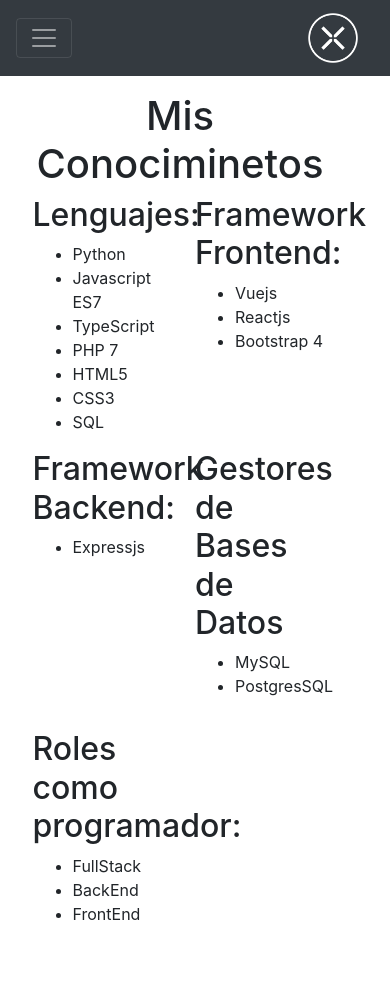
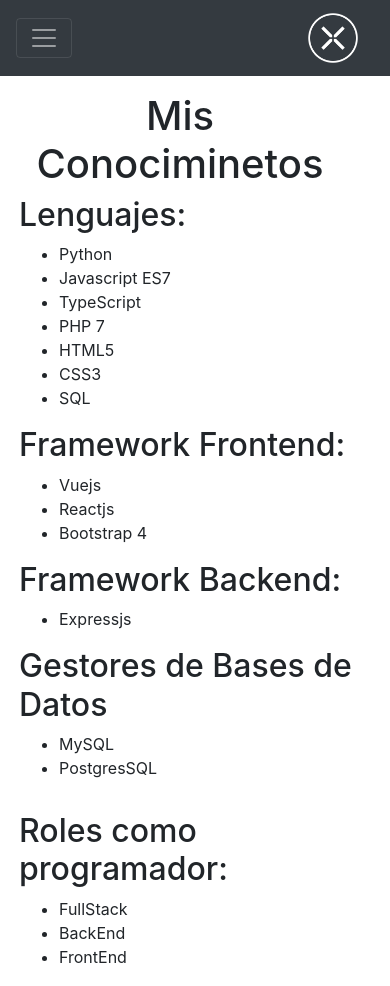
Before and after one commit to gabrielj2814/gabriel-valera, a plain HTML site: page html/conocimientos.html in a window 390 px wide. Before the commit the page ends 942 px from the top, so only its background shows below. Drawn offline with Linux system fonts and the light colour scheme.

Commit message:
inicio 3

```diff
--- a/html/conocimientos.html
+++ b/html/conocimientos.html
@@ -44,8 +44,8 @@
                 <h1>Mis Conociminetos</h1>
             </div>
           </div>
-        <div class="fila row justify-content-center ">
-            <div class="col-5 col-sm-5 col-md-5 col-lg-5 col-xl-5">
+        <div class="fila ml-1 row justify-content-center ">
+            <div class="col-12 col-sm-5 col-md-5 col-lg-5 col-xl-5">
                 <h2>Lenguajes:</h2>
                 <ul>
                     <li>Python</li>
@@ -57,7 +57,7 @@
                     <li>SQL</li>
                 </ul>
             </div>
-            <div class="col-5 col-sm-5 col-md-5 col-lg-5 col-xl-5">
+            <div class="col-12 col-sm-5 col-md-5 col-lg-5 col-xl-5">
               <h2>Framework Frontend:</h2>
               <ul>
                   <li>Vuejs</li>
@@ -66,14 +66,14 @@
               </ul>
             </div>
         </div>
-        <div class="fila row justify-content-center ">
-          <div class="col-5 col-sm-5 col-md-5 col-lg-5 col-xl-5">
+        <div class="fila ml-1 row justify-content-center ">
+          <div class="col-12 col-sm-5 col-md-5 col-lg-5 col-xl-5">
             <h2>Framework Backend:</h2>
             <ul>
                 <li>Expressjs</li>
             </ul>
           </div>
-          <div class="col-5 col-sm-5 col-md-5 col-lg-5 col-xl-5">
+          <div class="col-12 col-sm-5 col-md-5 col-lg-5 col-xl-5">
               <h2>Gestores de Bases de Datos</h2>
               <ul>
                   <li>MySQL</li>
@@ -81,8 +81,8 @@
               </ul>
           </div>
         </div>
-        <div class="fila row justify-content-center mt-3">
-          <div class="col-5 col-sm-5 col-md-5 col-lg-5 col-xl-5">
+        <div class="fila row justify-content-center mt-3 ml-1">
+          <div class="col-12 col-sm-5 col-md-5 col-lg-5 col-xl-5">
               <h2>Roles como programador:</h2>
               <ul>
                 <li>FullStack</li>
```
Also changed, not shown: html/contacto.html (+3 -3 lines), index.html (+28 -1 lines).
